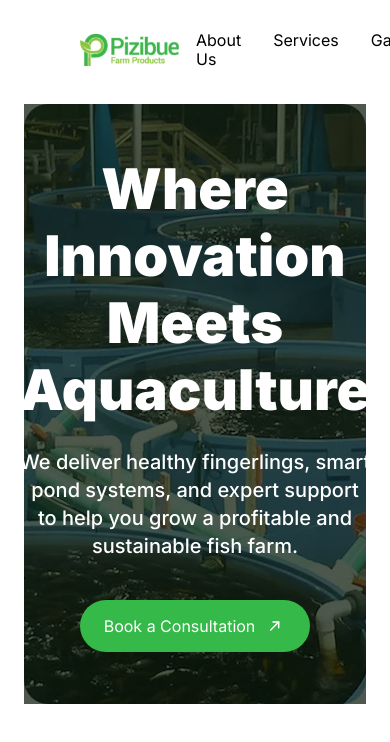
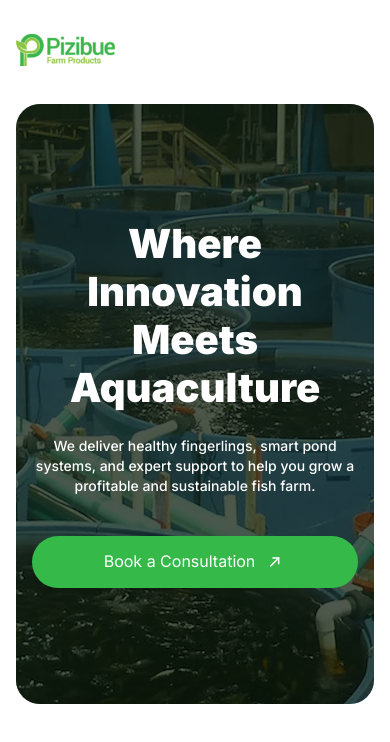
Before and after one commit to ParryOgbemudia/pizibue, a React (Vite) app: page / in a window 390 px wide. Shown: the top 742 px of the page. Built offline with nearby package versions, Linux system fonts and the light colour scheme.

Commit message:
touched the responsiveness a bit

```diff
--- a/src/components/layout/Navbar.tsx
+++ b/src/components/layout/Navbar.tsx
@@ -1,12 +1,15 @@
 import logo from "@/assets/logo.svg";
 import Button from "../ui/Button";
+import useMediaQuery from "../../hooks/useMediaQuery";
 
 export default function Navbar() {
+  const isAboveMediumScreens = useMediaQuery("(min-width: 1060px)");
+
   return (
     <header className="fixed top-0 z-50 w-full bg-white">
-      <nav className="mx-auto flex h-[100px] max-w-[1440px] items-center justify-between px-20">
+      <nav className="mx-auto flex h-[100px] max-w-[1440px] items-center justify-between max-sm:px-4 sm:px-10 md:px-14 lg:px-20">
         <img src={logo} alt="PiziBue Logo" className="h-auto max-w-25" />
-        <ul className="flex list-none">
+        <ul className="flex list-none max-md:hidden">
           <li>
             <a
               href="#about"
@@ -40,7 +43,7 @@ export default function Navbar() {
             </a>
           </li>
         </ul>
-        <Button className="flex items-center justify-center gap-2 px-4 py-2.5 text-[14px]">
+        <Button className="flex items-center justify-center gap-2 px-4 py-2.5 text-[14px] max-md:hidden">
           Get in Touch
         </Button>
       </nav>
--- a/src/components/sections/Hero.tsx
+++ b/src/components/sections/Hero.tsx
@@ -4,23 +4,23 @@ export default function Hero() {
   return (
     <main className="pt-[80px]">
       {/* ✅ Hero section */}
-      <section className="px-6 pt-6 md:px-20">
-        <div className="relative mx-auto h-[600px] w-full rounded-[24px] bg-[url(/img/hero2.webp)] bg-cover bg-center">
+      <section className="mx-auto max-w-[1440px] pt-6 max-sm:px-4 sm:px-10 md:px-16 lg:px-20">
+        <div className="relative mx-auto h-[600px] w-full overflow-hidden rounded-[24px] bg-[url(/img/hero2.webp)] bg-cover bg-center">
           {/* Overlay */}
           <div className="absolute inset-0 z-10 bg-[#021002b2]"></div>
 
           {/* Centered Content */}
           <div className="absolute inset-0 z-20 flex flex-col items-center justify-center gap-10 px-4 text-center text-white">
-            <div className="max-w-[651px] space-y-6">
-              <h1 className="text-[56px] font-black">
+            <div className="max-w-[651px] space-y-6 max-sm:max-w-[351px]">
+              <h1 className="text-[56px] font-black max-sm:text-[40px]">
                 Where Innovation Meets Aquaculture
               </h1>
-              <p className="text-xl font-medium">
+              <p className="text-xl font-medium max-sm:text-sm">
                 We deliver healthy fingerlings, smart pond systems, and expert
                 support to help you grow a profitable and sustainable fish farm.
               </p>
             </div>
-            <Button className="px-6">Book a Consultation</Button>
+            <Button className="px-6 max-sm:w-full">Book a Consultation</Button>
           </div>
         </div>
       </section>
--- /dev/null
+++ b/src/hooks/useMediaQuery.ts
@@ -0,0 +1,20 @@
+import { useEffect, useState } from "react";
+
+function useMediaQuery(query: string) {
+  const [matches, setMatches] = useState(() =>
+    typeof window !== "undefined" ? window.matchMedia(query).matches : false,
+  );
+
+  useEffect(() => {
+    const media = window.matchMedia(query);
+
+    const listener = (e: MediaQueryListEvent) => setMatches(e.matches);
+    media.addEventListener("change", listener);
+
+    return () => media.removeEventListener("change", listener);
+  }, [query]); // ✅ only depends on the query
+
+  return matches;
+}
+
+export default useMediaQuery;
--- a/src/index.css
+++ b/src/index.css
@@ -26,10 +26,4 @@ body,
   /* Background images */
   --content-hero: url("/img/bg-hero.png");
   --content-services: url("/img/services.webp");
-
-  /* Breakpoints */
-  --breakpoint-xs: 350px;
-  --breakpoint-sm: 668px;
-  --breakpoint-md: 968px;
-  --breakpoint-lg: 1440px;
 }
```
